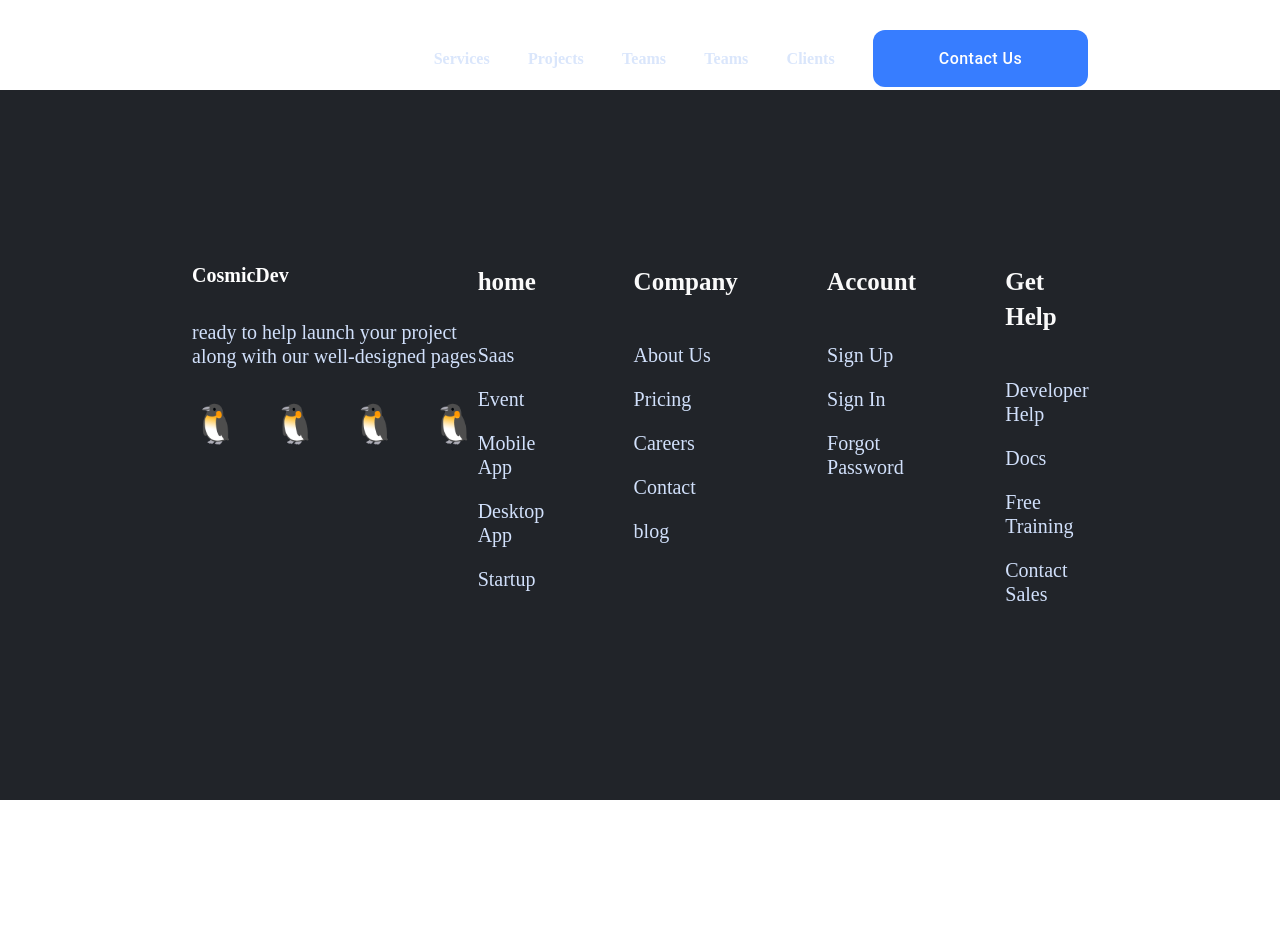
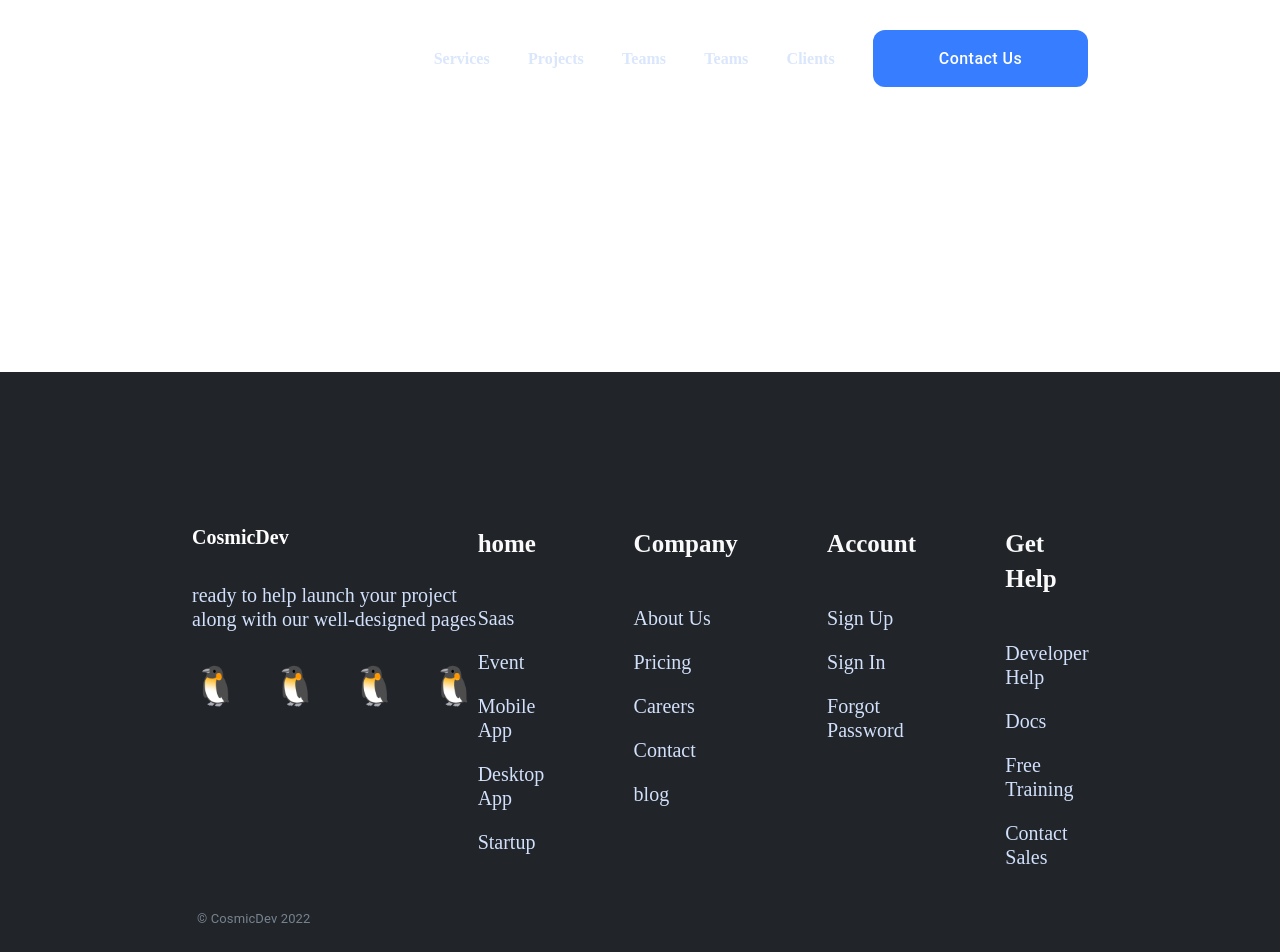
Before and after one commit to dunkman32/cosmic-dev, a Next.js app: page / in a window 1280 px wide. Shown: the top 952 px of the page. Before the commit the page ends 800 px from the top, so only its background shows below. Built offline with nearby package versions, Linux system fonts and the light colour scheme.

Commit message:
fixed styled-components bag

```diff
--- /dev/null
+++ b/src/components/home/header/index.tsx
@@ -0,0 +1,21 @@
+import React from 'react';
+import {
+  Root,
+  Title,
+  Content,
+  TitleWrapper,
+} from '@src/components/home/header/styled';
+
+const MainsHeader = () => {
+  return (
+    <Root>
+      <Content>
+        <TitleWrapper>
+          <Title>Ready to Help you in your projects!</Title>
+        </TitleWrapper>
+      </Content>
+    </Root>
+  );
+};
+
+export default MainsHeader;
--- /dev/null
+++ b/src/components/home/header/styled.ts
@@ -0,0 +1,28 @@
+import { PaddingContainer, StyledPaddingWrapper } from '@src/components/shared';
+import styled from 'styled-components';
+
+export const Root = styled(StyledPaddingWrapper)`
+    position: relative;
+`;
+
+export const Content = styled(PaddingContainer)`
+  display: flex;
+  align-items: center;
+  justify-content: space-between;
+  margin-top: 157px;
+`;
+
+export const TitleWrapper = styled.div`
+ display: flex;
+  flex-direction: column;
+  gap: 35px;
+  max-width: 439px;
+`;
+
+export const Title = styled.div`
+  font-size: 40px;
+  font-weight: bold;
+  line-height: 1.23;
+  text-align: left;
+  color: #fff;
+`;
--- a/src/components/layout/footer/index.tsx
+++ b/src/components/layout/footer/index.tsx
@@ -11,6 +11,8 @@ import {
   TitleOfList,
 } from 'src/components/layout/footer/styled';
 import { dataOfList, socialIcons } from '@src/components/layout/footer/helper';
+import CustomLink from '@src/components/shared/customLink';
+import { Typography } from '@mui/material';
 
 const Footer = () => {
   return (
@@ -26,15 +28,26 @@ const Footer = () => {
               </div>
             ))}
           </List>
+          <Typography sx={{
+            color: '#77838f',
+            fontSize: '13px',
+            paddingLeft: '5px',
+            marginTop: '167px',
+          }}
+          >
+            © CosmicDev
+            {' '}
+            {new Date().getFullYear()}
+          </Typography>
         </Column>
         <ListGrid>
           {dataOfList.map((val) => (
             <div key={val.id}>
               <TitleOfList>{val.title}</TitleOfList>
               {val.item.map((data) => (
-                <div key={data.id}>
+                <CustomLink key={data.id} href="/">
                   <Items>{data.desc}</Items>
-                </div>
+                </CustomLink>
               ))}
             </div>
           ))}
--- a/src/components/layout/footer/styled.ts
+++ b/src/components/layout/footer/styled.ts
@@ -2,7 +2,7 @@ import { PaddingContainer, StyledPaddingWrapper } from '@src/components/shared';
 import styled from 'styled-components';
 
 export const Root = styled(StyledPaddingWrapper)`
-  position: absolute;
+    position: relative;
     width: 100%;
     background-color:#212429;
     height: 710px;
--- a/src/components/shared/customLink.tsx
+++ b/src/components/shared/customLink.tsx
@@ -7,7 +7,7 @@ interface Props {
 
 const CustomLink = ({ children, newTab, ...props }:PropsWithChildren<LinkProps> & Props) => {
   return (
-    <Link {...props}>
+    <Link {...props} style={{ cursor: 'pointer' }}>
       <a target={newTab ? '_blank' : '_self'}>{children}</a>
     </Link>
   );
--- a/src/pages/index.tsx
+++ b/src/pages/index.tsx
@@ -1,8 +1,9 @@
 import Layout from '@src/components/layout';
+import MainsHeader from '@src/components/home/header';
 
 const Home = () => {
   return (
-    <div>main</div>
+    <MainsHeader />
   );
 };
 
```
